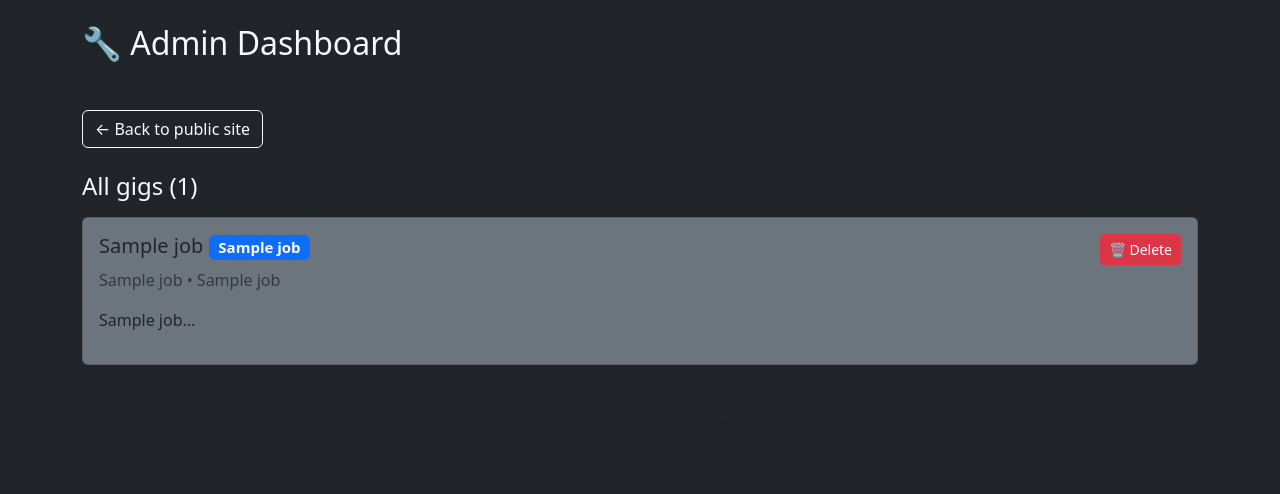
After one commit to seblmr/phoneonlygigs, a Python web app: template templates/admin.html in a window 1280 px wide. The commit adds this page. Shown: the top 494 px of the page. Run offline with Jinja, Linux system fonts and the light colour scheme; the template is opened without the code that fills it: most values are stand-ins (such as "Sample title", 1, 10 or a date in 2020).

Commit message:
Footer + full admin dashboard (delete gigs)

```diff
--- /dev/null
+++ b/templates/admin.html
@@ -0,0 +1,45 @@
+<!DOCTYPE html>
+<html lang="en">
+<head>
+    <meta charset="UTF-8">
+    <meta name="viewport" content="width=device-width, initial-scale=1">
+    <title>Admin • PhoneOnlyGigs</title>
+    <link href="https://cdn.jsdelivr.net/npm/bootstrap@5.3.3/dist/css/bootstrap.min.css" rel="stylesheet">
+</head>
+<body class="bg-dark text-light">
+    <div class="container py-4">
+        <h2>🔧 Admin Dashboard</h2>
+        <p class="text-muted">You are logged in as owner.</p>
+
+        <a href="/" class="btn btn-outline-light mb-4">&larr; Back to public site</a>
+
+        <h4 class="mb-3">All gigs ({{ jobs|length }})</h4>
+
+        {% for job in jobs %}
+        <div class="card bg-secondary mb-3">
+            <div class="card-body">
+                <div class="d-flex justify-content-between">
+                    <div>
+                        <h5>{{ job[1] }} <span class="badge bg-primary">{{ job[4] }}</span></h5>
+                        <p class="text-muted">{{ job[2] }} • {{ job[7] }}</p>
+                        <p>{{ job[3][:120] }}...</p>
+                    </div>
+                    <div>
+                        <a href="/delete/{{ job[0] }}?key={{ admin_key }}"
+                           class="btn btn-danger btn-sm"
+                           onclick="return confirm('Delete this gig forever?')">
+                            🗑 Delete
+                        </a>
+                    </div>
+                </div>
+            </div>
+        </div>
+        {% endfor %}
+
+        <p class="text-center text-muted small mt-5">
+            Admin link: https://phoneonlygigs.com/admin?key=TON_MOT_DE_PASSE<br>
+            Keep this link private.
+        </p>
+    </div>
+</body>
+</html>
```
Also changed, not shown: app.py (+32 -2 lines), templates/detail.html (+10 -0 lines), templates/index.html (+11 -2 lines), templates/post.html (+10 -0 lines).
